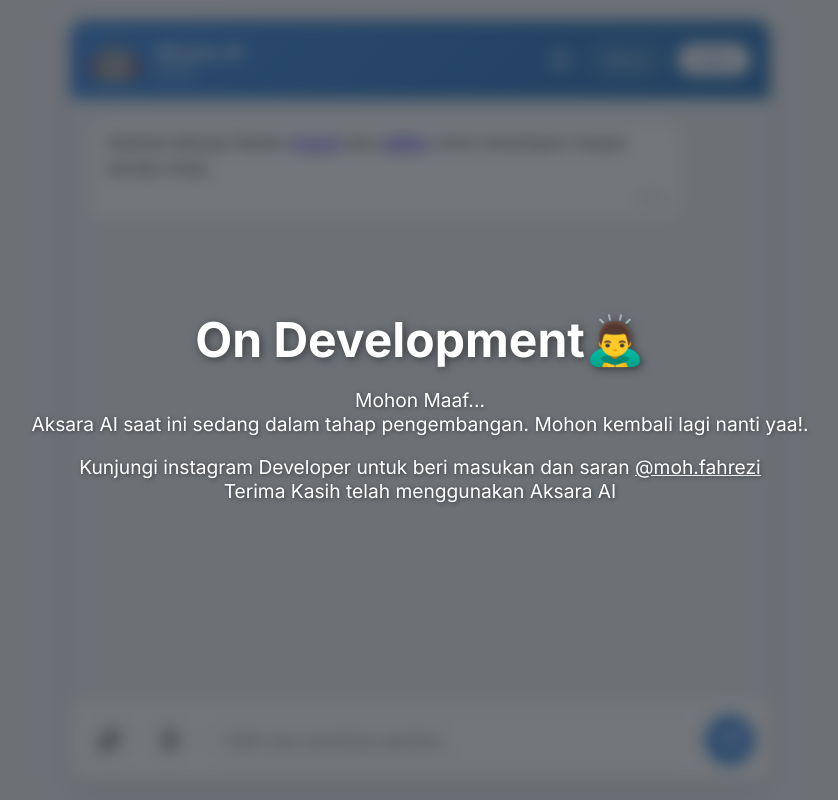
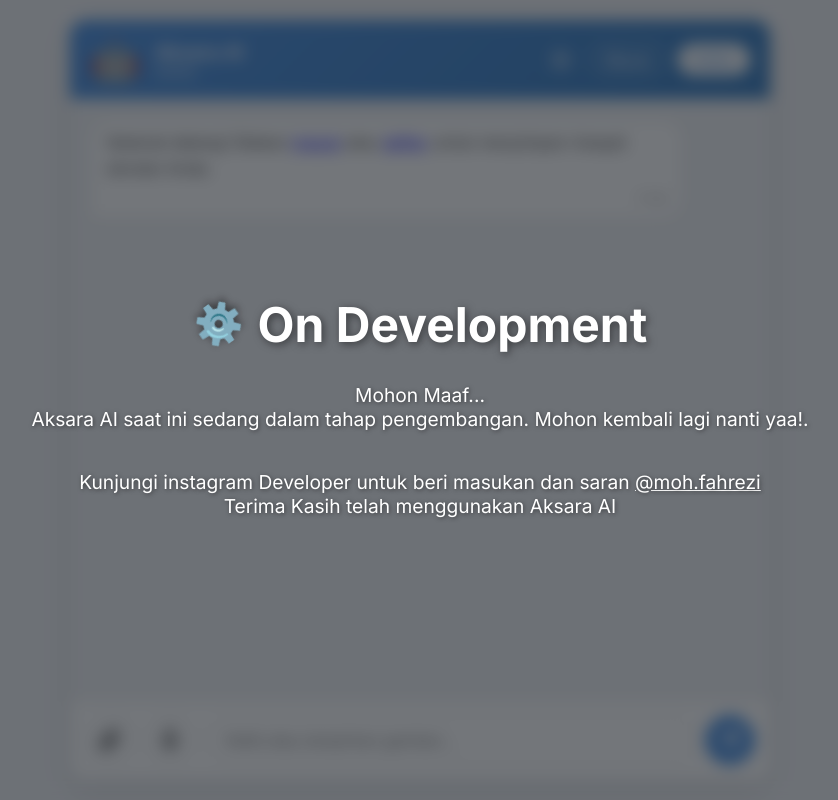
Before and after one commit to fahrezi93/chatbot-Aksara-AI, a Flask app: page / in a window 1280 px wide. Shown: the whole page, without its empty margins (220-1058 px from the left). Run offline with Flask 3, Linux system fonts and the light colour scheme; parts of the project's set-up code (start-up, migrations or seed data) failed here and were passed over; some libraries are stand-ins or nearby versions.

Commit message:
On Development

```diff
--- a/static/style.css
+++ b/static/style.css
@@ -16,11 +16,21 @@
     color: white;
     font-family: 'Inter', sans-serif;
 }
+
+.development-content {
+    display: flex;
+    flex-direction: column;
+    align-items: center;
+}
 .development-content h1 {
     font-size: 3rem;
     font-weight: 700;
     text-shadow: 2px 2px 8px rgba(0,0,0,0.5);
     margin-bottom: 10px;
+    display: flex;
+    align-items: center;
+    gap: 15px; /* Jarak antara ikon dan teks */
+
 }
 .development-content p {
     font-size: 1.2rem;
@@ -34,6 +44,20 @@
     color: rgb(0, 177, 236);
     transition: 0.3s
 }
+
+/* ✅ PERBAIKAN: Gaya baru untuk ikon gerigi (emoji) */
+.dev-gear-icon {
+    display: inline-block; /* Agar bisa dianimasikan */
+    font-size: 2.5rem; /* Sesuaikan ukuran ikon */
+    animation: spin 4s linear infinite; /* Animasi putar lebih lambat */
+}
+
+@keyframes spin {
+    to {
+        transform: rotate(360deg);
+    }
+}
+
 /* ... (Kode CSS dari atas tidak berubah) ... */
 :root {
     --primary-color: #4a90e2;
--- a/templates/chat.html
+++ b/templates/chat.html
@@ -15,7 +15,7 @@
         <!-- ✅ LAYAR ON DEVELOPMENT BARU -->
     <div id="development-overlay">
         <div class="development-content">
-            <h1>On Development🙇‍♂️</h1>
+            <h1><span class="dev-gear-icon">⚙️</span> On Development</h1>
             <p>Mohon Maaf...<br> Aksara AI saat ini sedang dalam tahap pengembangan. Mohon kembali lagi nanti yaa!.</p>
             <p>Kunjungi instagram Developer untuk beri masukan dan saran <a href="https://www.instagram.com/moh.fahrezi/" target="_blank">@moh.fahrezi</a><br>Terima Kasih telah menggunakan Aksara AI</p>
         </div>
```
